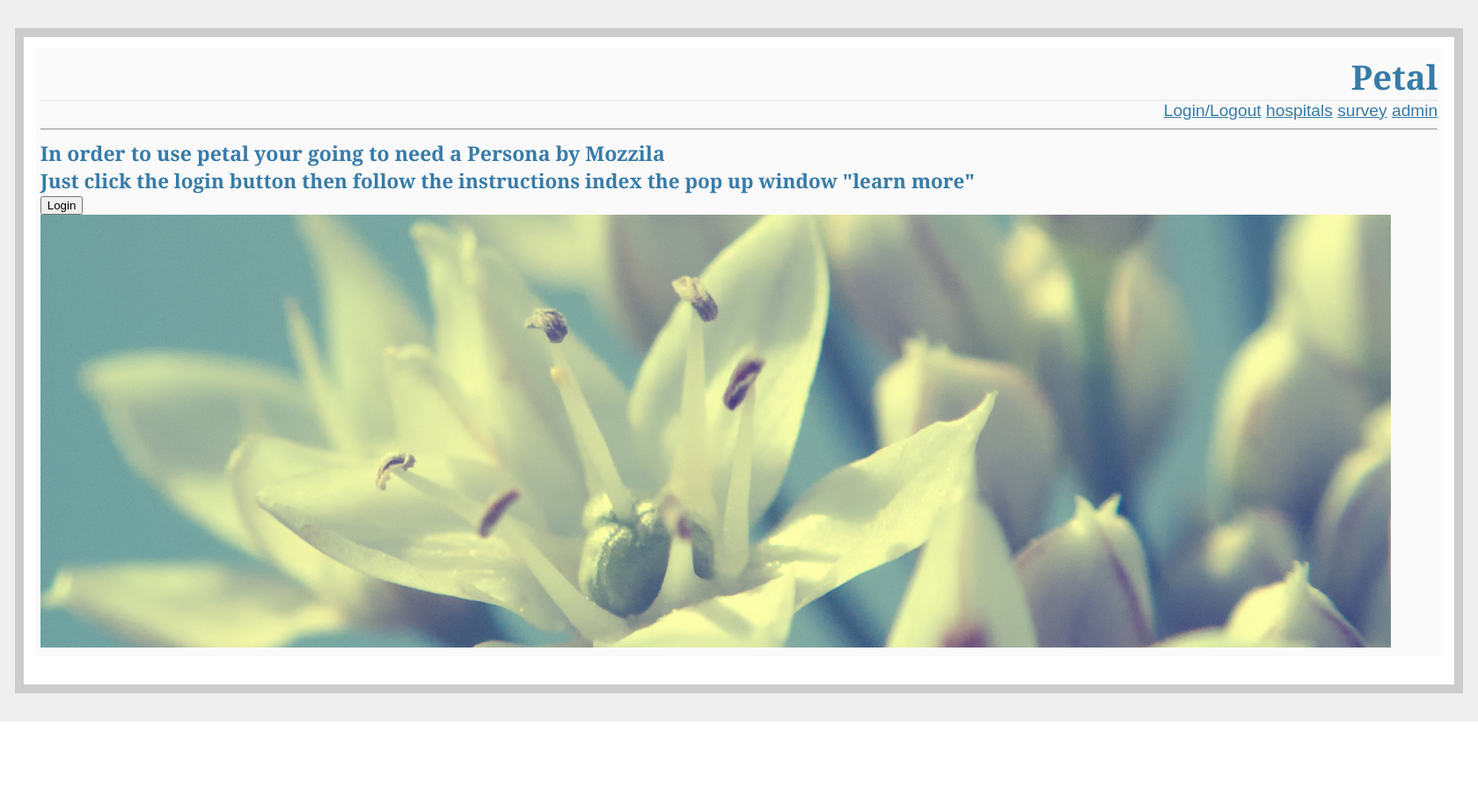
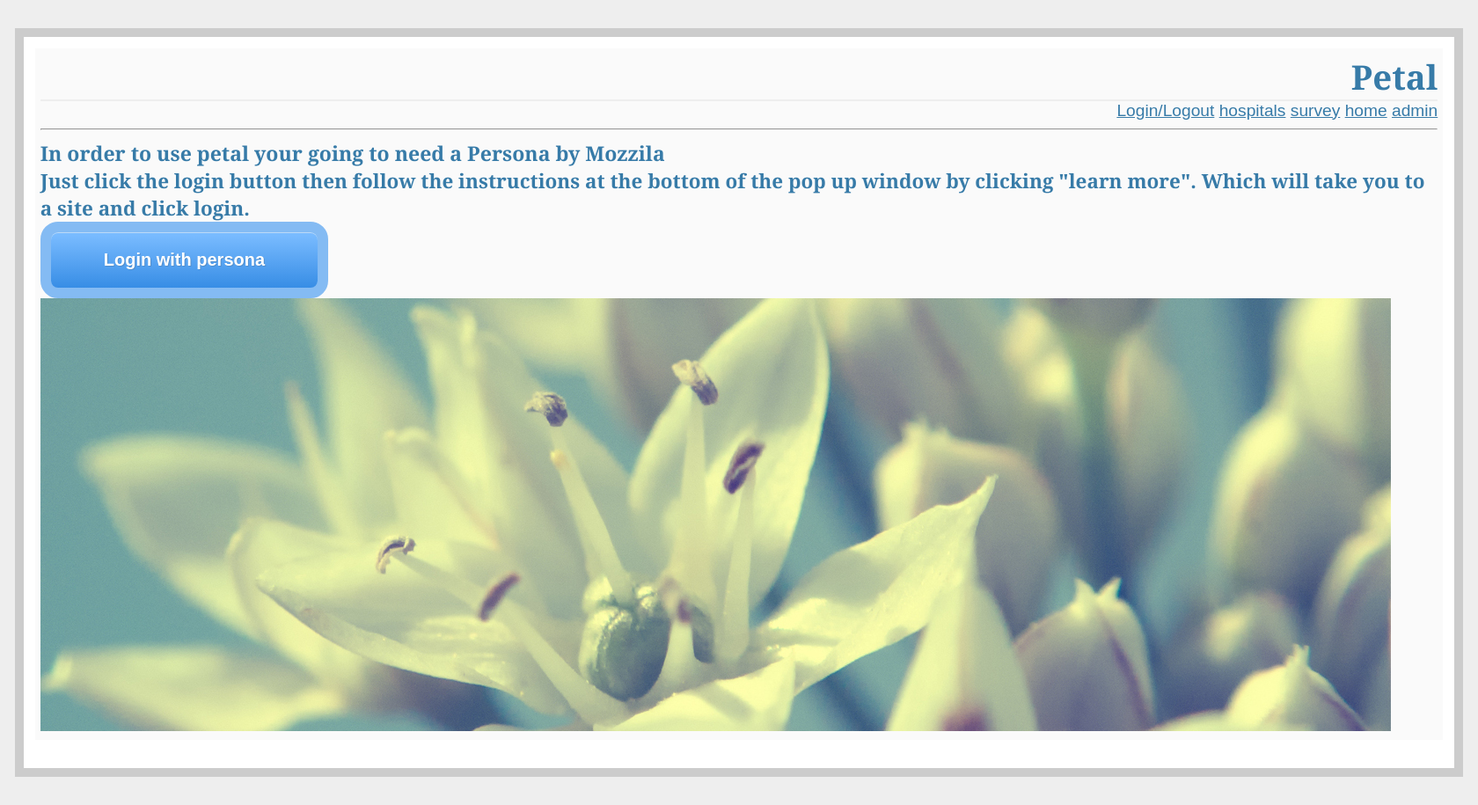
Before and after one commit to Midnightcoffee/petal, a Flask app: page /login in a window 1680 px wide. Shown: the whole page at 88% size. Before the commit the page ends 820 px from the top, so only its background shows below. Run offline with Flask 2, Linux system fonts and the light colour scheme; parts of the project's set-up code (start-up, migrations or seed data) failed here and were passed over; some libraries are stand-ins or nearby versions.

Commit message:
some button style

```diff
--- a/petalapp/static/style.css
+++ b/petalapp/static/style.css
@@ -20,3 +20,34 @@ table,th,td     { border: 1px solid black; }
 .nav            {  text-align: right;}
 .table          { table-layout: auto; text-align: left; padding: 2px;}
 .question       { display: block; text-align: left; }
+
+.button {
+  -moz-box-shadow:inset 0px 1px 0px 0px #bbdaf7;
+  -webkit-box-shadow:inset 0px 1px 0px 0px #bbdaf7;
+  box-shadow:inset 0px 1px 0px 0px #bbdaf7;
+  background:-webkit-gradient( linear, left top, left bottom, color-stop(0.05, #79bbff), color-stop(1, #378de5) );
+  background:-moz-linear-gradient( center top, #79bbff 5%, #378de5 100% );
+  filter:progid:DXImageTransform.Microsoft.gradient(startColorstr='#79bbff', endColorstr='#378de5');
+  background-color:#79bbff;
+  -moz-border-radius:20px;
+  -webkit-border-radius:20px;
+  border-radius:20px;
+  border:12px solid #84bbf3;
+  display:inline-block;
+  color:#ffffff;
+  font-family:arial;
+  font-size:20px;
+  font-weight:bold;
+  padding:20px 60px;
+  text-decoration:none;
+  text-shadow:1px 1px 0px #528ecc;
+}.button:hover {
+  background:-webkit-gradient( linear, left top, left bottom, color-stop(0.05, #378de5), color-stop(1, #79bbff) );
+  background:-moz-linear-gradient( center top, #378de5 5%, #79bbff 100% );
+  filter:progid:DXImageTransform.Microsoft.gradient(startColorstr='#378de5', endColorstr='#79bbff');
+  background-color:#378de5;
+}.button:active {
+  position:relative;
+  top:1px;
+}
+/* This imageless css button was generated by CSSButtonGenerator.com */
--- a/petalapp/templates/base.html
+++ b/petalapp/templates/base.html
@@ -13,6 +13,7 @@
           <a href="{{ url_for('login') }}">Login/Logout</a>
           <a href="{{ url_for('organization') }}">hospitals</a>
           <a href="{{ url_for('super_survey') }}">survey</a>
+          <a href="{{ url_for('home') }}">home</a>
           <a href="/admin/">admin</a>
           <hr>
       </div>
--- a/petalapp/templates/login.html
+++ b/petalapp/templates/login.html
@@ -9,14 +9,15 @@
     </head>
     <body>
         <h2>In order to use petal your going to need a Persona by Mozzila</h2>
-        <h3>Just click the login button then follow the instructions index
-        the pop up window "learn more"</h3>
+        <h3>Just click the login button then follow the instructions at the bottom of
+            the pop up window by clicking "learn more". Which will take you to a site and click
+        login. </h3>
         {% if current_user.is_authenticated() %}
-            <button id="browserid-logout">Logout</button>
+            <button id="browserid-logout" class="button">Logout</button>
             <h3>welcome {{ g.user.name }} </h3>
             <h3>Your access level is: {{ rolelevel }}</h2>
         {% else %}
-            <button id="browserid-login">Login</button>
+            <button id="browserid-login" class="button">Login with persona</button>
         {% endif %}
         <img src='/static/flowerlogin.jpg' alt="" />
         </div>
```
